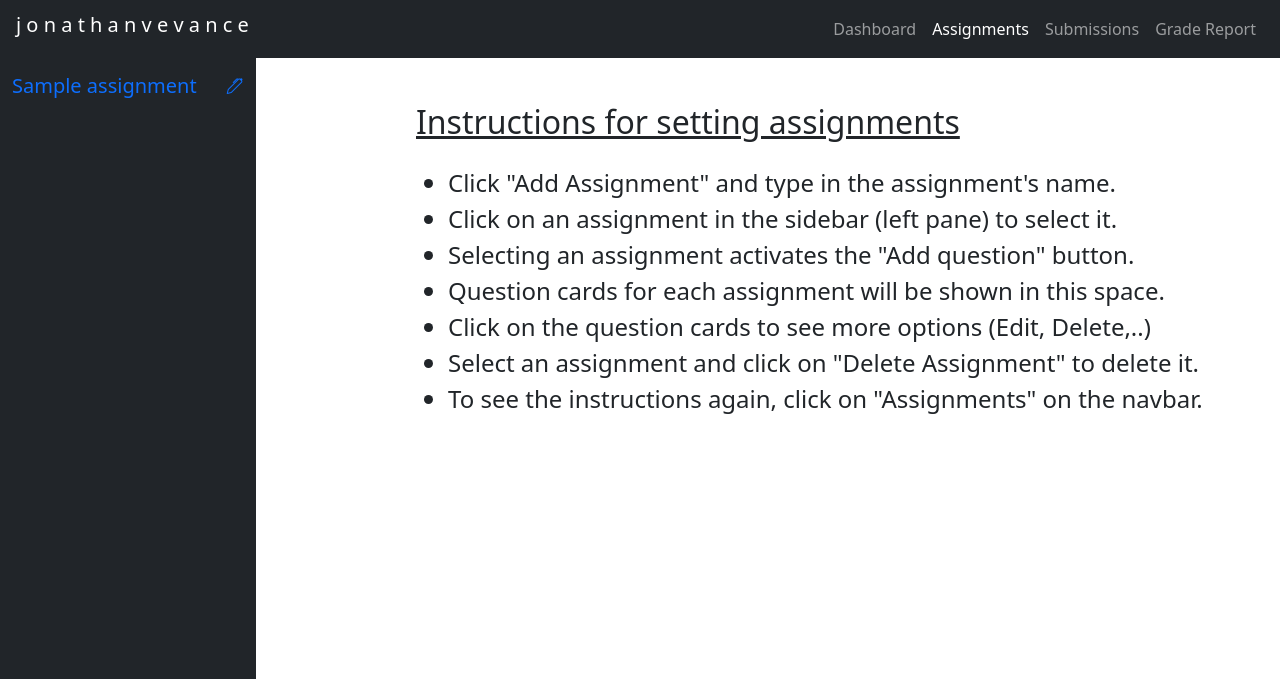
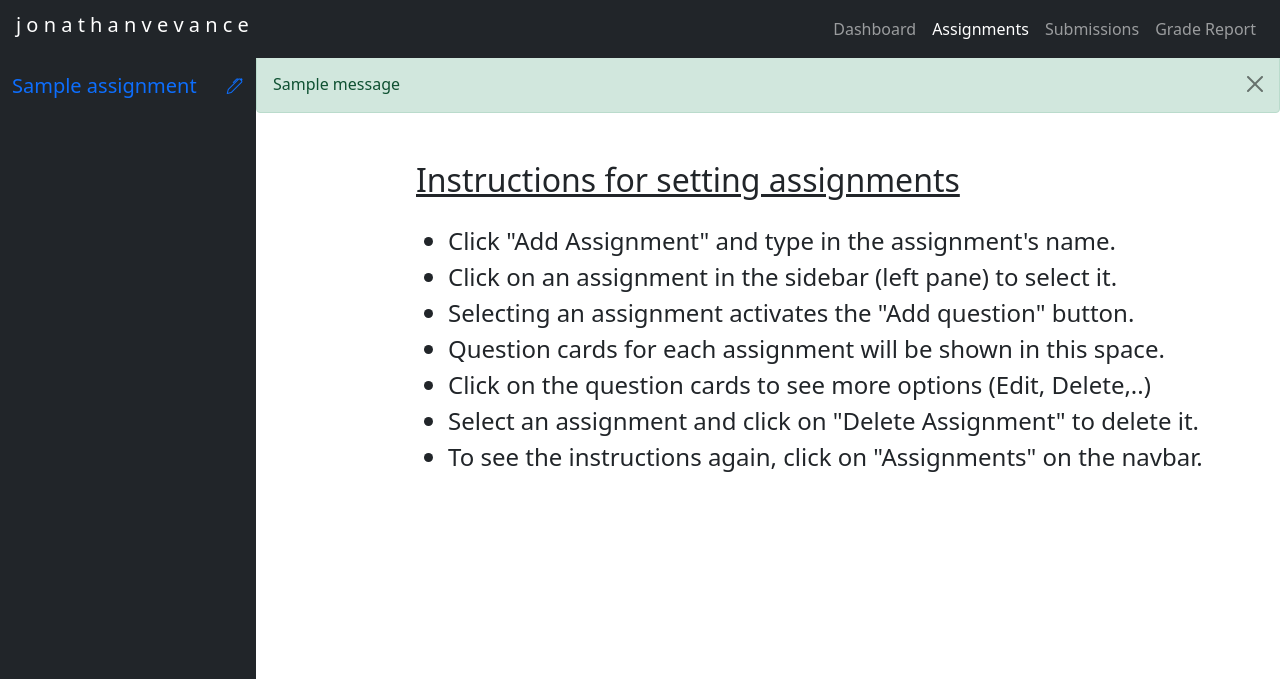
Before and after one commit to jonathanvevance/ta_grader, a Django app: page /all_assignments/ in a window 1280 px wide. Shown: the top 679 px of the page. Run offline with Django 3.2, Linux system fonts and the light colour scheme; tables that the repository leaves empty hold one stand-in row (values such as "Sample post"); one stand-in notice (Sample message) is shown; some libraries are stand-ins or nearby versions.

Commit message:
display messages in assignments page

```diff
--- a/setter/models.py
+++ b/setter/models.py
@@ -2,13 +2,17 @@ from django.db import models
 from ckeditor.fields import RichTextField
 
 class Assignment(models.Model):
-    title = models.CharField(max_length=30, unique=True)
+    title = models.CharField(max_length=20, unique=True)
 
     def __str__(self):
         return self.title
 
     def set_title(self, title):
         self.title = title
+
+    @classmethod
+    def validation_error_message(self):
+        return "Assignment not added. Title can not have more than 20 characters"
 
 class Question(models.Model):
     assignment = models.ForeignKey(Assignment, on_delete=models.CASCADE)
--- a/setter/templates/setter/assignments.html
+++ b/setter/templates/setter/assignments.html
@@ -125,6 +125,9 @@
 
 <div class="col-sm-4" id="questions">
 
+    <!-- Messages -->
+    {% include 'setter/messages.html' %}
+
     {% if questions|length == 0 %}
     <div id="instructions" class="container m-5">
         <h2 id="header" class="text-decoration-underline">Instructions for setting assignments</h2>
--- /dev/null
+++ b/setter/templates/setter/messages.html
@@ -0,0 +1,7 @@
+{% for message in messages %}
+<div class="alert {{ message.tags }} alert-dismissible" role="alert">
+    <button type="button" class="btn-close" data-bs-dismiss="alert" aria-label="Close">
+    </button>
+    {{ message }}
+</div>
+{% endfor %}
--- a/setter/views.py
+++ b/setter/views.py
@@ -1,5 +1,7 @@
 from django.shortcuts import render, redirect
 from django.urls import reverse
+from django.contrib import messages
+from django.core.exceptions import ValidationError
 
 from .models import Assignment, Question
 from .forms import QuestionForm
@@ -45,6 +47,7 @@ def edit_question(request, pk):
         form = QuestionForm(request.POST, instance=my_question)
         if form.is_valid():
             form.save()
+            messages.success(request, "Edits made to the question have been saved")
             return redirect(reverse("setter:assignment-id", args=[assignment.id]))
 
     context = {
@@ -65,6 +68,7 @@ def add_question(request, pk):
         if form.is_valid():
             form.save()
             assignment_id = request.POST.get('assignment')
+            messages.success(request, "The added question has been saved")
             return redirect(reverse("setter:assignment-id", args=[assignment_id]))
 
     context = {
@@ -79,6 +83,7 @@ def delete_question(request, pk):
     question = Question.objects.get(id=pk)
     assignment = question.assignment
     question.delete()
+    messages.success(request, "The question has been deleted")
 
     return redirect(reverse("setter:assignment-id", args=[assignment.id]))
 
@@ -86,7 +91,15 @@ def add_assignment(request):
 
     assignment_name = request.POST.get("assignment-name")
     assignment = Assignment(title=assignment_name)
+    try:
+        assignment.full_clean()
+    except ValidationError as e:
+        print(e.__dict__)
+        messages.error(request, Assignment.validation_error_message())
+        return redirect(reverse("setter:assignments"))
+
     assignment.save()
+    messages.success(request, "The assignment has been added")
 
     return redirect(reverse("setter:assignment-id", args=[assignment.id]))
 
@@ -96,6 +109,7 @@ def rename_assignment(request, pk):
     assignment_name = request.POST.get("assignment-name")
     assignment.set_title(assignment_name)
     assignment.save()
+    messages.success(request, "The assignment has been renamed")
 
     return redirect(reverse("setter:assignment-id", args=[assignment.id]))
 
@@ -103,5 +117,6 @@ def delete_assignment(request, pk):
 
     assignment = Assignment.objects.get(id=pk)
     assignment.delete()
+    messages.success(request, "The assignment has been deleted")
 
     return redirect(reverse("setter:assignments"))
```
Also changed, not shown: ta_grader/settings.py (+9 -5 lines), setter/trigger.py (added).
